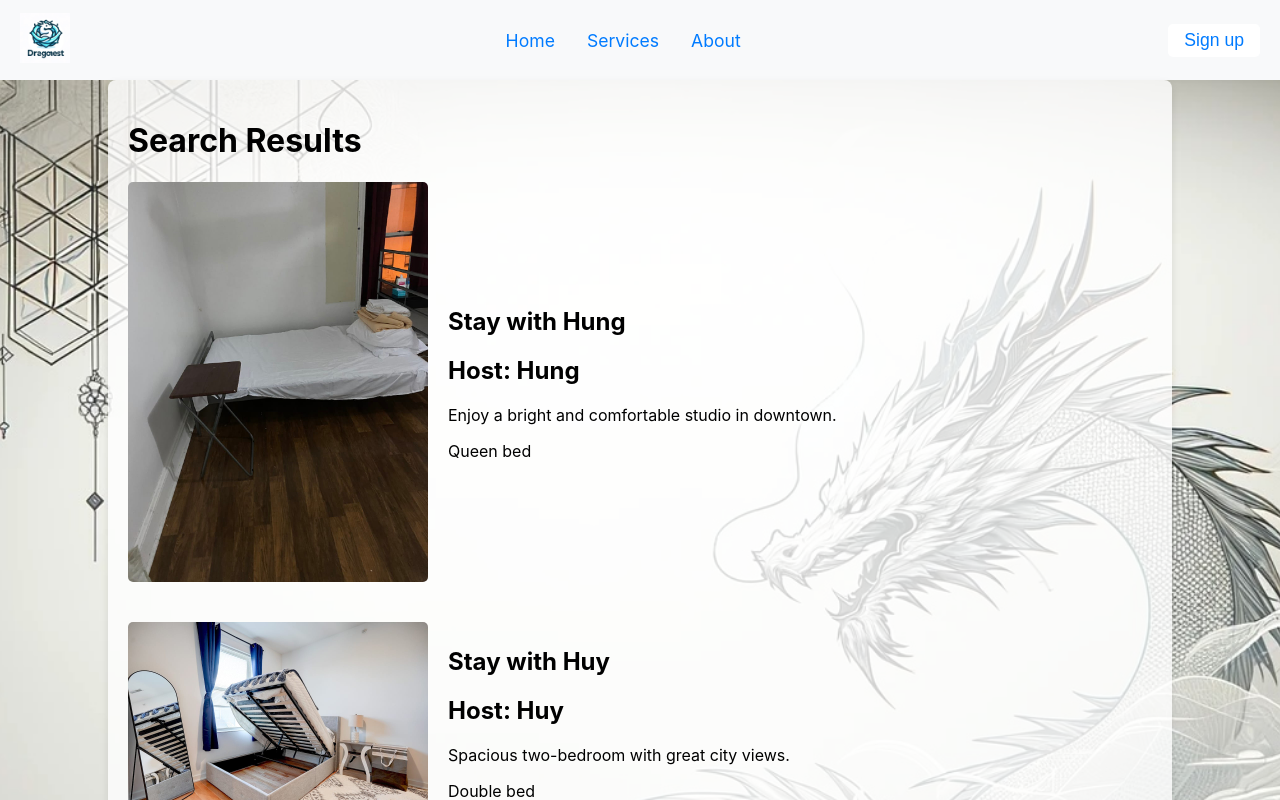
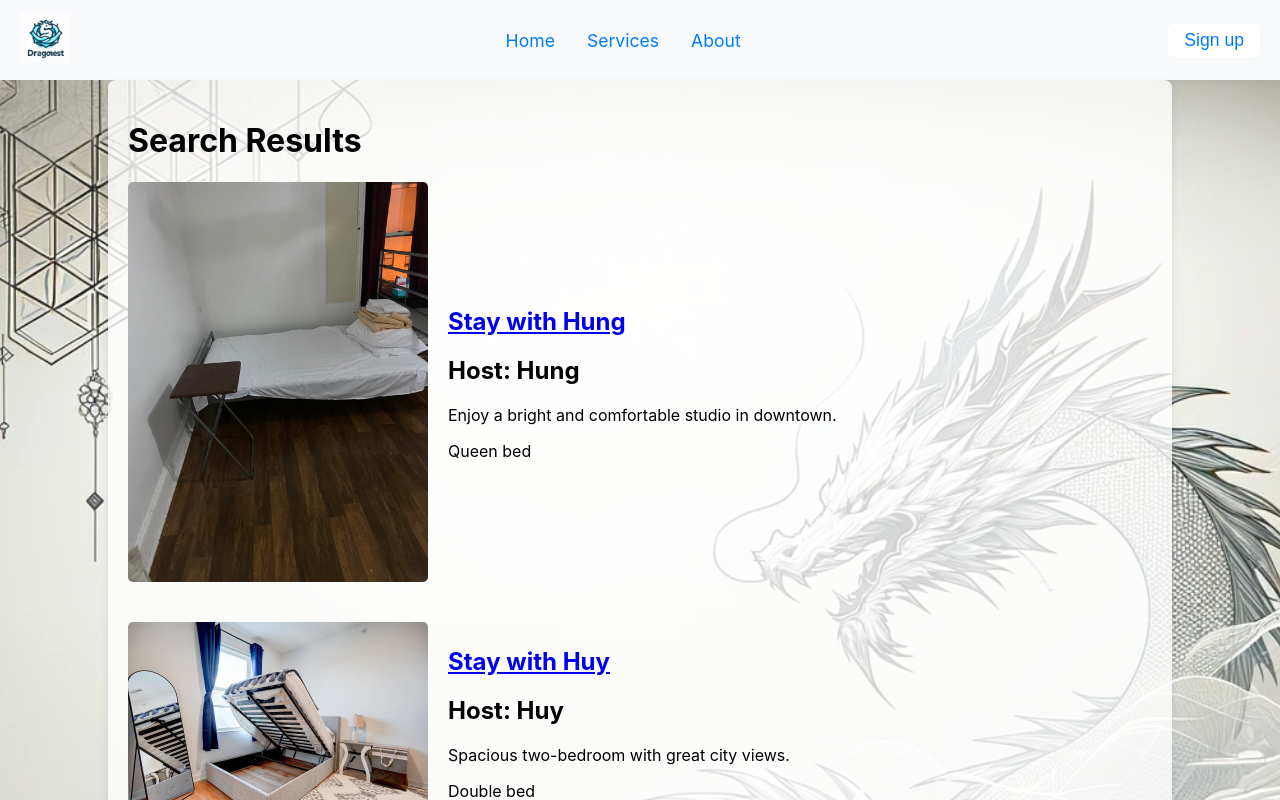
Before and after one commit to hgtphang/DragonNest, a React (Create React App) app: page /search in a window 1280 px wide. Shown: the top 800 px of the page. Built offline with nearby package versions, Linux system fonts and the light colour scheme.

Commit message:
Update route, Create demo ListingDetail

```diff
--- a/src/App.js
+++ b/src/App.js
@@ -2,25 +2,32 @@ import React from "react";
 import { BrowserRouter as Router, Routes, Route } from "react-router-dom";
 import HomePage from "./pages/HomePage";
 import ListingPage from "./pages/ListingPage";
-import Detail from "./components/Detail";
 import './App.css';
 import NavBar from "./components/NavBar";
+import ListingDetail from "./components/ListingDetail";
+import mockListings from "./assets/mocklisting";
+
 
 function App() {
   return (
     <Router>
-      <NavBar/>
+      <NavBar />
       <Routes>
+        {mockListings.map((listing) => (
+          <Route
+            key={listing.id}
+            path={`${listing.id}`}
+            element={<ListingDetail />}
+          />
+        ))}
+        <Route path="/search" element={<ListingPage />} />
         <Route path="/" element={<HomePage />} />
-        <Route path="/search" element={<ListingPage />} />
-        <Route path="/listing/:id" element={<Detail />} />
         <Route path="*" element={<NotFound />} />
       </Routes>
     </Router>
   );
 }
 
-// You might want to create a NotFound component for any non-existent routes
 function NotFound() {
   return <div>404 NOT FOUND</div>;
 }
--- a/src/components/Listing.js
+++ b/src/components/Listing.js
@@ -1,8 +1,10 @@
 import React from 'react';
+import { Link } from 'react-router-dom'
+import mockListings from "../assets/mocklisting";
 // Import any additional assets or styles here
 
 // The Listing component now accepts additional props for the host's name and bed type.
-function Listing({ imageUrl, hostName, description, bedType, onListingClick, title }) {
+function Listing({ imageUrl, hostName, description, bedType, onListingClick, title, id }) {
   // Function to handle when a listing is clicked
   const handleClick = () => {
     onListingClick();
@@ -13,7 +15,7 @@ function Listing({ imageUrl, hostName, description, bedType, onListingClick, tit
     <div className="listing" onClick={handleClick}>
       <img src={imageUrl} alt={`Stay at ${hostName}`} className="listing-image" />
       <div className="listing-details">
-        <h2 className="listing-title">{title}</h2>
+        <Link to={`/${id}`}><h2 className="listing-title">{title}</h2></Link>
         <h2 className="listing-host-name">{hostName}</h2>
         <p className="listing-description">{description}</p>
         <p className="listing-bed-type">{bedType}</p>
--- /dev/null
+++ b/src/components/ListingDetail.js
@@ -0,0 +1,29 @@
+import React from 'react';
+import { useParams } from 'react-router-dom';
+import mockListings from '../assets/mocklisting'; // Import the mockListings data
+
+const ListingDetail = () => {
+  const { id } = useParams();
+  if (!id) {
+    return <div>No ID provided</div>;
+  }
+  const listing = mockListings.find((item) => item.id === parseInt(id, 10));
+
+  if (!listing) {
+    return <div>{`Listing with ID ${id} not found`}</div>;
+  }
+
+  return (
+    <div>
+      <img src={listing.imageUrl} alt={listing.title} />
+      <h2>{listing.title}</h2>
+      <p>{listing.description}</p>
+      <p>Hosted by: {listing.hostName}</p>
+      <p>Bed Type: {listing.bedType}</p>
+      <p>Price: {listing.price}</p>
+      {/* Add other listing details as needed */}
+    </div>
+  );
+};
+
+export default ListingDetail;
--- a/src/pages/ListingPage.js
+++ b/src/pages/ListingPage.js
@@ -1,58 +1,6 @@
-// import React, { useState, useEffect } from 'react';
 import React from 'react';
-import NavBar from '../components/NavBar';
 import Listing from '../components/Listing';
-import room1 from '../assets/room1.jpeg';
-import room2 from '../assets/room2.jpeg';
-import room3 from '../assets/room3.jpeg';
-import room4 from '../assets/room4.jpeg';
-import Footer from '../components/Footer';
-import '../components/Style.css';
-
-const mockListings = [
-  {
-    id: 1,
-    imageUrl: room1,
-    hostName: 'Hung',
-    title: 'Hung Phang',
-    description: 'Enjoy a bright and comfortable studio in downtown.',
-    bedType: 'Queen bed',
-    price: '$670 month'
-    // ... other listing properties
-  },
-  {
-    id: 2,
-    imageUrl: room2,
-    hostName: 'Huy',
-    title: 'Duc Dang',
-    description: 'Spacious two-bedroom with great city views.',
-    bedType: 'Double bed',
-    price: '$788 month'
-    // ... other listing properties
-  },
-  {
-    id: 3,
-    imageUrl: room3,
-    hostName: 'Superman',
-    title: 'Superman',
-    description: 'Spacious two-bedroom with great city views.',
-    bedType: 'Two double beds',
-    price: '$788 month'
-    // ... other listing properties
-  },
-
-  {
-    id: 4,
-    imageUrl: room4,
-    hostName: 'Wendy',
-    title: 'Wendy Nguyen',
-    description: 'Two Comfortable and cosy bedrooms; Near the Center City',
-    bedType: 'Queen bed',
-    price: '$800 month'
-    // ... other listing properties
-  },
-  // ... more mock listings
-];
+import mockListings from '../assets/mocklisting'; // Import the listings data
 
 function ListingPage() {
   // Function to handle when a listing is clicked
@@ -76,6 +24,7 @@ function ListingPage() {
             description={listing.description}
             bedType={listing.bedType}
             price={listing.price}
+            id={listing.id}
             onListingClick={() => handleListingClick(listing.id)}
           />
         ))}
```
